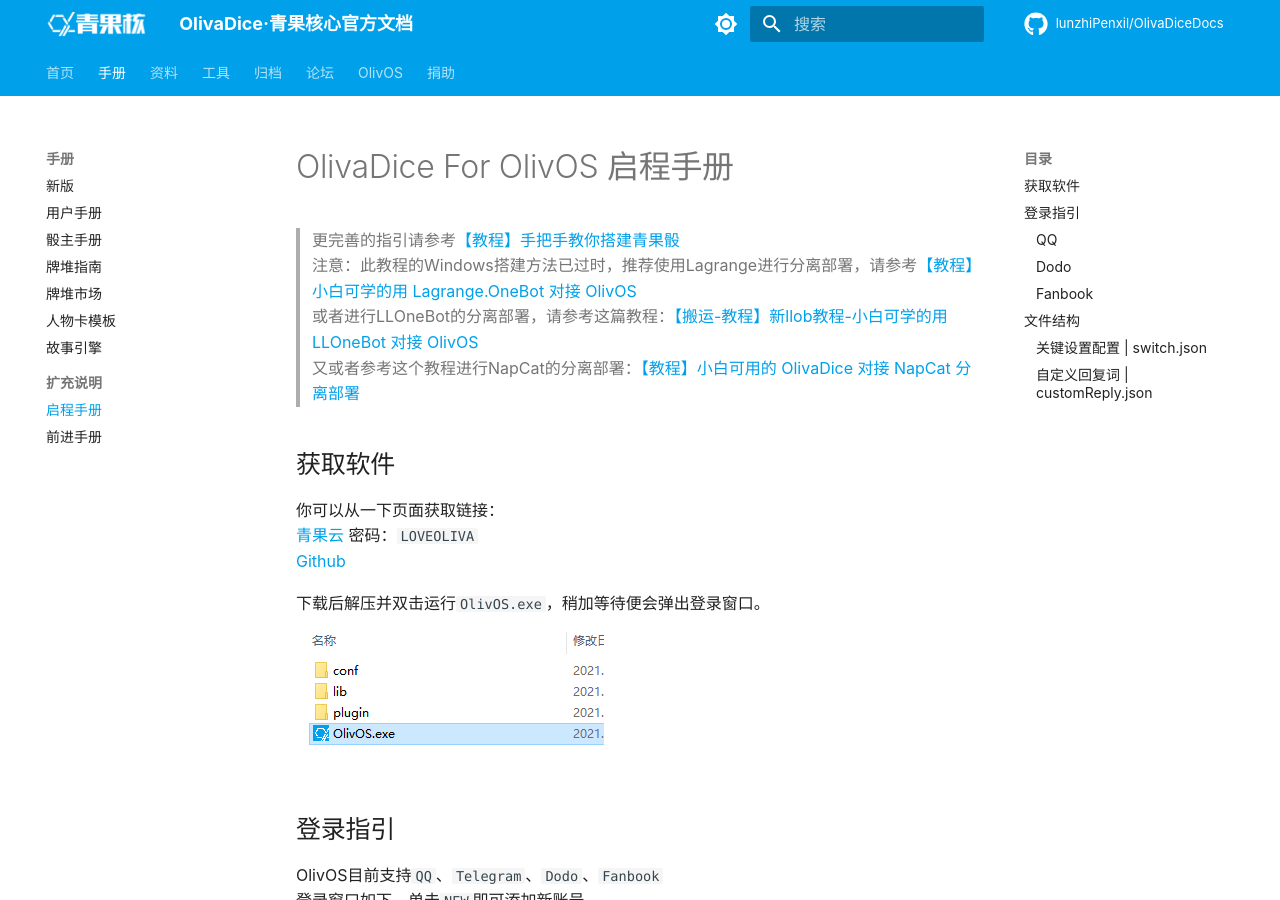
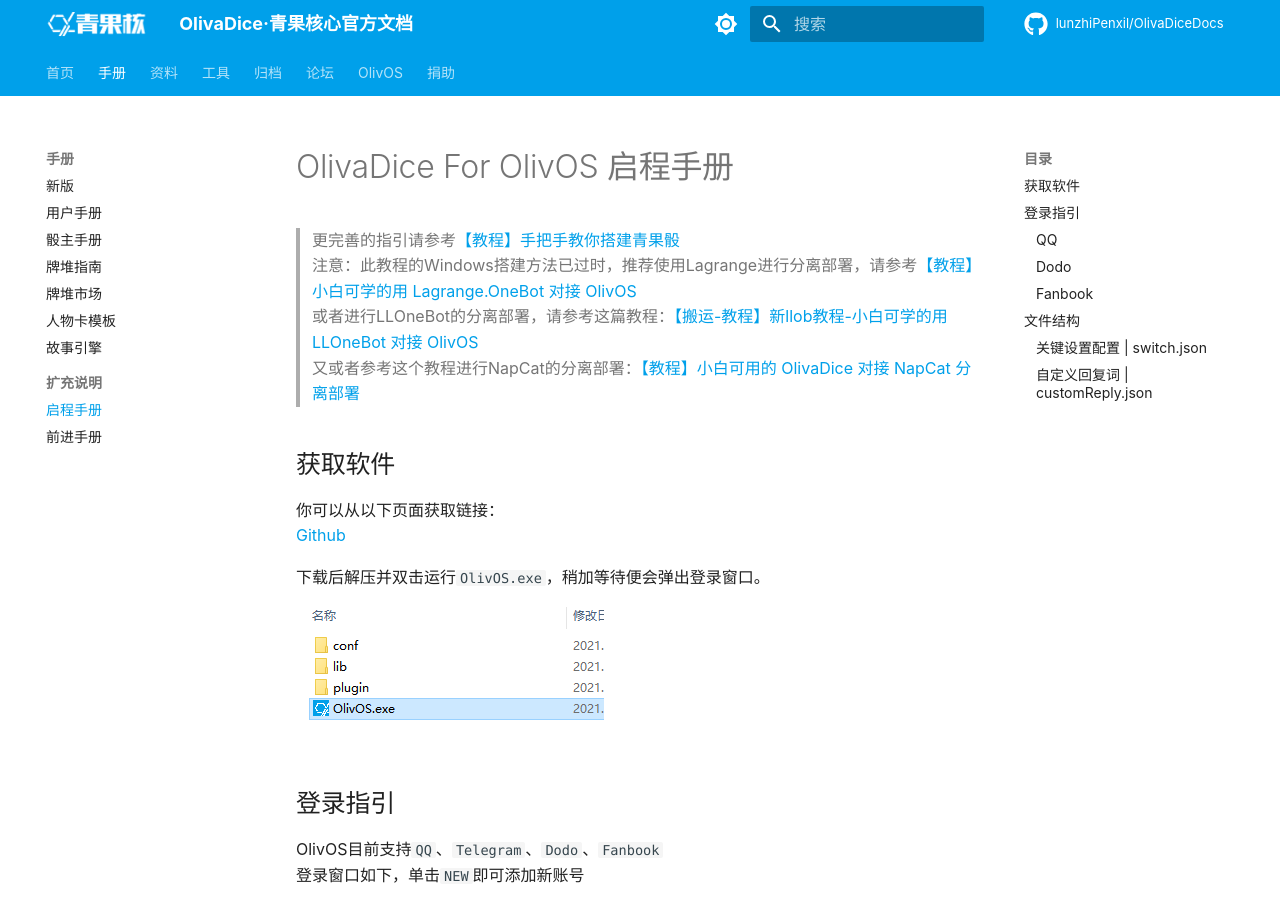
Before and after one commit to lunzhiPenxil/OlivaDiceDocs, an MkDocs documentation site: the page built from docs/Master/OlivOS/Login.md, in a window 1280 px wide and 900 px high. Built offline with MkDocs 1.6.1 and Material for MkDocs 9.7.7, drawn with Linux system fonts in a browser that asks for light colours; comment, search, counter and statistics services are not loaded.

Commit message:
Revise software download instructions
Updated download link for OlivOS software.

```diff
--- a/docs/Master/OlivOS/Login.md
+++ b/docs/Master/OlivOS/Login.md
@@ -6,8 +6,7 @@
 > 又或者参考这个教程进行NapCat的分离部署：[【教程】小白可用的 OlivaDice 对接 NapCat 分离部署](https://forum.olivos.run/d/832-olivadice-napcat)
 
 ## 获取软件
-你可以从一下页面获取链接：
-[青果云](http://pan.benzencloudhk.xyz/s/ex9uwmsh)   密码：`LOVEOLIVA`
+你可以从以下页面获取链接：
 [Github](https://github.com/OlivOS-Team/OlivaDiceCore/releases)
 
 下载后解压并双击运行`OlivOS.exe`，稍加等待便会弹出登录窗口。
```
